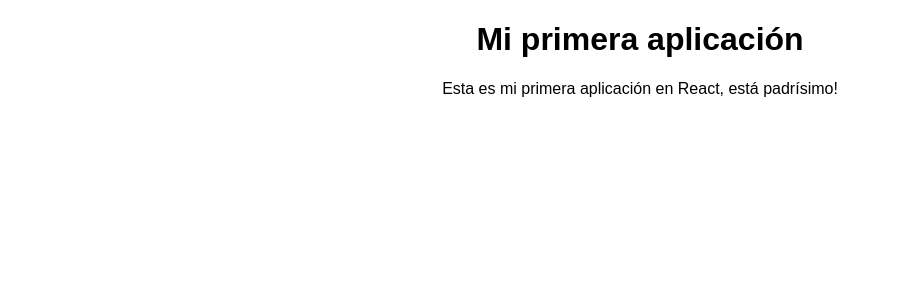
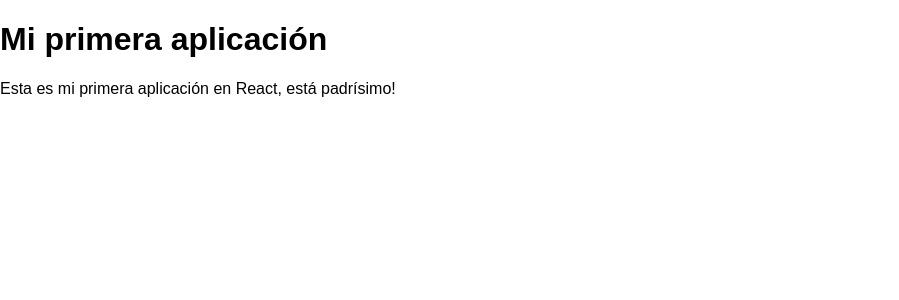
Before and after one commit to jairorjuela/my-app-react, a React (Create React App) app: page / in a window 1280 px wide. Shown: the top 300 px of the page, without its empty margins (0-899 px from the left). Built offline with nearby package versions, Linux system fonts and the light colour scheme.

Commit message:
h1 and p

```diff
--- a/src/App.js
+++ b/src/App.js
@@ -5,9 +5,11 @@ import './App.css';
 class App extends Component {
   render() {
     return (
-      <div className="App">
+      <div>
         <h1>Mi primera aplicación</h1>
-        <p>Esta es mi primera aplicación en React, está padrísimo!</p>
+        <p>
+        Esta es mi primera aplicación en React, está padrísimo!
+        </p>
       </div>
     );
   }
```
